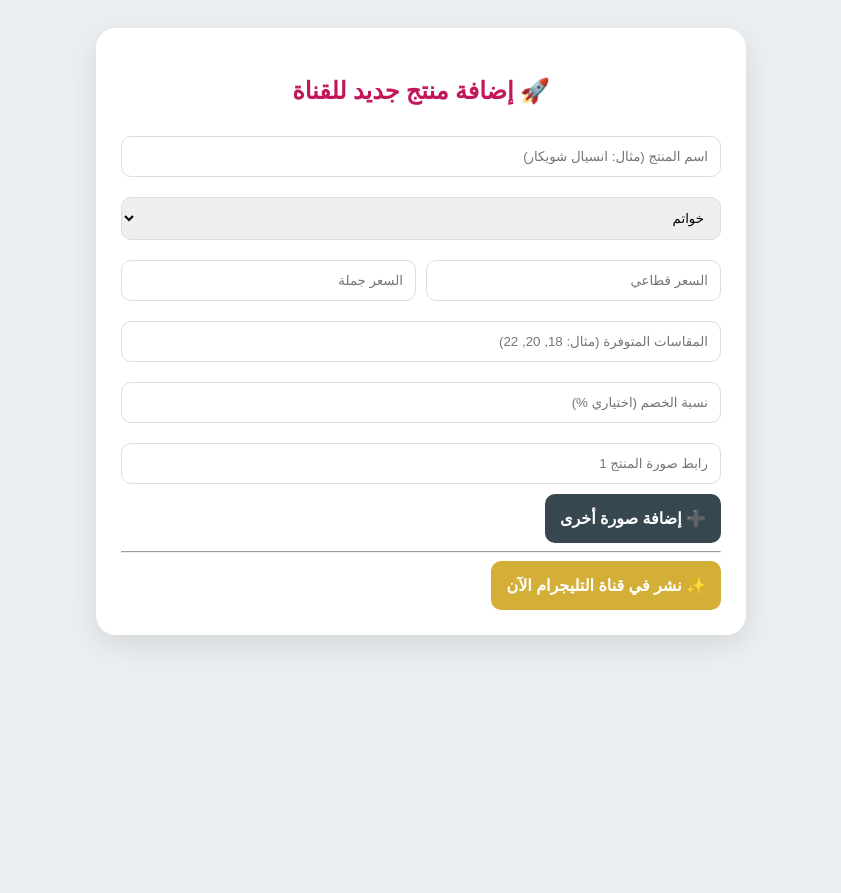
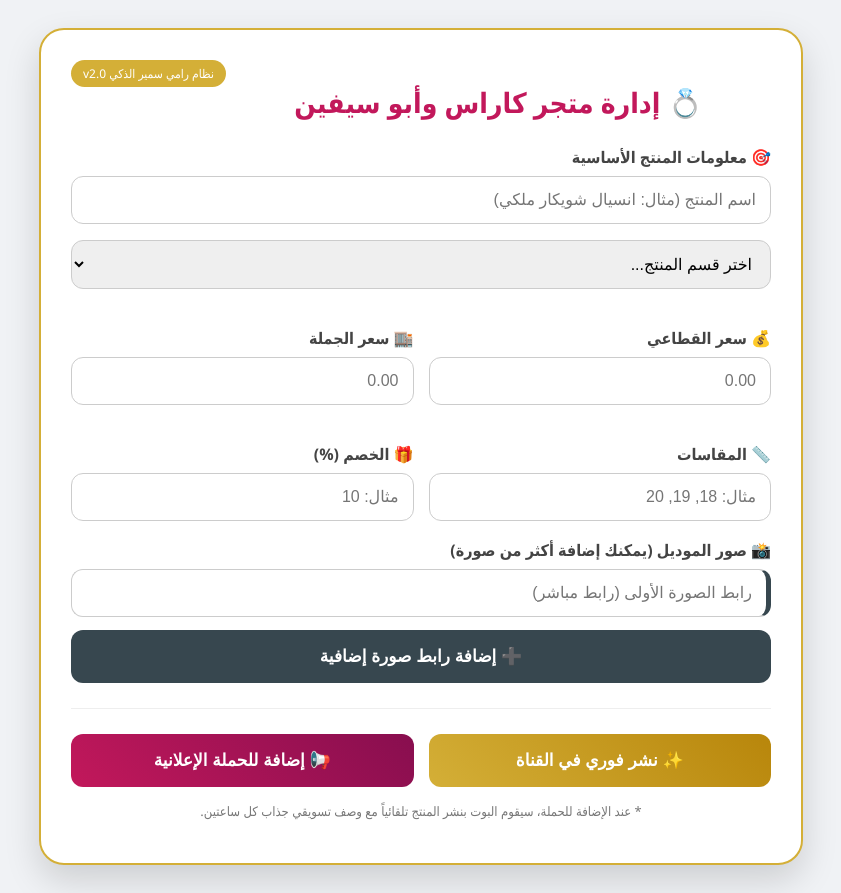
Before and after one commit to ramisamir2006-hash/my-store, a website: page public/index.html in a window 1280 px wide. Shown: the whole page, without its empty margins (219-1060 px from the left). Before the commit the page ends 800 px from the top, so only its background shows below. Drawn offline with Linux system fonts and the light colour scheme.

Commit message:
Update index.html
Signed-off-by: ramisamir2006-hash <ramisamir2006@gmail.com>

```diff
--- a/public/index.html
+++ b/public/index.html
@@ -2,46 +2,81 @@
 <html lang="ar" dir="rtl">
 <head>
     <meta charset="UTF-8">
-    <title>لوحة تحكم رامي سمير</title>
+    <meta name="viewport" content="width=device-width, initial-scale=1.0">
+    <title>لوحة تحكم متجر كاراس وأبو سيفين</title>
     <style>
-        body { font-family: 'Segoe UI', sans-serif; background: #eceff1; padding: 20px; }
-        .admin-panel { background: white; max-width: 600px; margin: auto; padding: 25px; border-radius: 20px; box-shadow: 0 10px 30px rgba(0,0,0,0.1); }
-        h2 { color: #c2185b; text-align: center; }
-        input, select, textarea { width: 100%; padding: 12px; margin: 10px 0; border: 1px solid #ddd; border-radius: 10px; box-sizing: border-box; }
-        .btn-group { display: flex; gap: 10px; }
-        button { flex: 1; padding: 15px; border: none; border-radius: 10px; cursor: pointer; font-weight: bold; font-size: 16px; }
-        .publish-btn { background: #d4af37; color: white; }
-        .add-img-btn { background: #37474f; color: white; }
+        body { font-family: 'Segoe UI', Tahoma, Geneva, Verdana, sans-serif; background: #f0f2f5; padding: 20px; direction: rtl; }
+        .admin-panel { background: white; max-width: 700px; margin: auto; padding: 30px; border-radius: 25px; box-shadow: 0 15px 35px rgba(0,0,0,0.15); border: 2px solid #d4af37; }
+        h2 { color: #c2185b; text-align: center; margin-bottom: 25px; font-size: 28px; }
+        label { font-weight: bold; color: #444; display: block; margin-top: 10px; }
+        input, select, textarea { width: 100%; padding: 14px; margin: 8px 0; border: 1px solid #ccc; border-radius: 12px; box-sizing: border-box; font-size: 16px; transition: 0.3s; }
+        input:focus { border-color: #d4af37; outline: none; box-shadow: 0 0 8px rgba(212, 175, 55, 0.3); }
+        .btn-group { display: flex; gap: 15px; margin-top: 20px; flex-wrap: wrap; }
+        button { flex: 1; padding: 16px; border: none; border-radius: 12px; cursor: pointer; font-weight: bold; font-size: 17px; transition: 0.3s; min-width: 200px; }
+        .publish-btn { background: linear-gradient(45deg, #d4af37, #b8860b); color: white; }
+        .publish-btn:hover { background: linear-gradient(45deg, #b8860b, #d4af37); transform: translateY(-2px); }
+        .ad-btn { background: linear-gradient(45deg, #c2185b, #880e4f); color: white; }
+        .ad-btn:hover { transform: translateY(-2px); box-shadow: 0 5px 15px rgba(194, 24, 91, 0.4); }
+        .add-img-btn { background: #37474f; color: white; width: 100%; margin-top: 5px; }
+        .img-input { border-right: 5px solid #37474f; }
+        hr { border: 0; border-top: 1px solid #eee; margin: 25px 0; }
+        .badge { background: #d4af37; color: white; padding: 5px 12px; border-radius: 20px; font-size: 12px; float: left; }
     </style>
 </head>
 <body>
 
 <div class="admin-panel">
-    <h2>🚀 إضافة منتج جديد للقناة</h2>
+    <span class="badge">نظام رامي سمير الذكي v2.0</span>
+    <h2>💍 إدارة متجر كاراس وأبو سيفين</h2>
 
-    <input type="text" id="pName" placeholder="اسم المنتج (مثال: انسيال شويكار)">
+    <label>🎯 معلومات المنتج الأساسية</label>
+    <input type="text" id="pName" placeholder="اسم المنتج (مثال: انسيال شويكار ملكي)">
 
     <select id="pCat">
+        <option value="" disabled selected>اختر قسم المنتج...</option>
         <option>خواتم</option><option>سلاسل</option><option>انسيالات</option>
         <option>أساور</option><option>حلق</option><option>غوايش</option>
-        <option>طقم</option><option>شويكار</option><option>برسن</option><option>خلخال</option>
+        <option>طقم</option><option>شويكار</option><option>برسن</option>
+        <option>خلخال</option><option>كوليه</option><option>برينسيس</option>
     </select>
 
     <div class="btn-group">
-        <input type="number" id="pPrice" placeholder="السعر قطاعي">
-        <input type="number" id="pWholesale" placeholder="السعر جملة">
+        <div style="flex:1">
+            <label>💰 سعر القطاعي</label>
+            <input type="number" id="pPrice" placeholder="0.00">
+        </div>
+        <div style="flex:1">
+            <label>🏬 سعر الجملة</label>
+            <input type="number" id="pWholesale" placeholder="0.00">
+        </div>
     </div>
 
-    <input type="text" id="pSize" placeholder="المقاسات المتوفرة (مثال: 18, 20, 22)">
-    <input type="number" id="pDiscount" placeholder="نسبة الخصم (اختياري %)">
+    <div class="btn-group">
+        <div style="flex:1">
+            <label>📏 المقاسات</label>
+            <input type="text" id="pSize" placeholder="مثال: 18, 19, 20">
+        </div>
+        <div style="flex:1">
+            <label>🎁 الخصم (%)</label>
+            <input type="number" id="pDiscount" placeholder="مثال: 10">
+        </div>
+    </div>
 
+    <label>📸 صور الموديل (يمكنك إضافة أكثر من صورة)</label>
     <div id="images-container">
-        <input type="text" class="img-input" placeholder="رابط صورة المنتج 1">
+        <input type="text" class="img-input" placeholder="رابط الصورة الأولى (رابط مباشر)">
     </div>
-    <button class="add-img-btn" onclick="addImageField()">➕ إضافة صورة أخرى</button>
+    <button class="add-img-btn" onclick="addImageField()">➕ إضافة رابط صورة إضافية</button>
 
     <hr>
-    <button class="publish-btn" onclick="publish()">✨ نشر في قناة التليجرام الآن</button>
+
+    <div class="btn-group">
+        <button class="publish-btn" onclick="handleAction('/publish-now')">✨ نشر فوري في القناة</button>
+        <button class="ad-btn" onclick="handleAction('/add-to-ads')">📢 إضافة للحملة الإعلانية</button>
+    </div>
+    <p style="text-align: center; color: #777; font-size: 13px; margin-top: 15px;">
+        * عند الإضافة للحملة، سيقوم البوت بنشر المنتج تلقائياً مع وصف تسويقي جذاب كل ساعتين.
+    </p>
 </div>
 
 <script>
@@ -52,26 +87,7 @@
         document.getElementById('images-container').appendChild(input);
     }
 
-    async function publish() {
+    async function handleAction(endpoint) {
         const images = Array.from(document.querySelectorAll('.img-input')).map(i => i.value).filter(v => v);
-        const data = {
-            name: document.getElementById('pName').value,
-            price: document.getElementById('pPrice').value,
-            wholesale: document.getElementById('pWholesale').value,
-            cat: document.getElementById('pCat').value,
-            size: document.getElementById('pSize').value,
-            discount: document.getElementById('pDiscount').value,
-            images: images
-        };
 
-        const res = await fetch('/publish', {
-            method: 'POST',
-            headers: {'Content-Type': 'application/json'},
-            body: JSON.stringify(data)
-        });
-
-        if(res.ok) alert("✅ تم توليد الوصف التسويقي والنشر في القناة بنجاح!");
-    }
-</script>
-</body>
-</html>
+        if (images.
```
